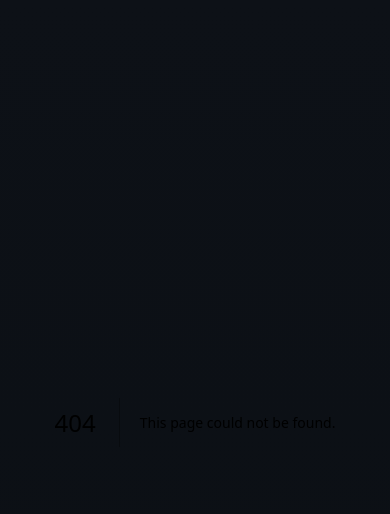
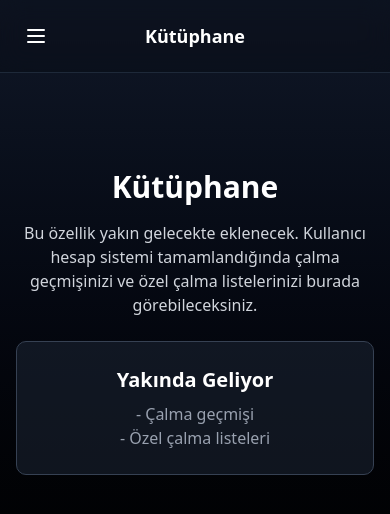
Before and after one commit to gamecholic/radiohead, a Next.js app: page /library in a window 390 px wide. Before the commit this address had no page. Shown: the top 514 px of the page. Built offline with nearby package versions, Linux system fonts and the light colour scheme.

Commit message:
feat(Navigation): update links in MobileMenu and Sidebar components for correct routing

```diff
--- /dev/null
+++ b/app/browse/page.tsx
@@ -0,0 +1,51 @@
+"use client";
+
+import { MobileMenu } from "@/components/layout/mobile-menu";
+import { useState } from "react";
+
+export default function BrowsePage() {
+  const [isMobileMenuOpen, setIsMobileMenuOpen] = useState(false);
+
+  return (
+    <div className="flex flex-col min-h-screen bg-gradient-to-b from-gray-900 to-black text-white">
+      {/* Mobile Header */}
+      <header className="flex items-center justify-between border-b border-gray-800 bg-black/20 p-4 backdrop-blur-md md:hidden">
+        <button
+          onClick={() => setIsMobileMenuOpen(true)}
+          className="text-white p-2 rounded-lg hover:bg-white/10 transition-colors"
+        >
+          <svg xmlns="http://www.w3.org/2000/svg" className="h-6 w-6" fill="none" viewBox="0 0 24 24" stroke="currentColor">
+            <path strokeLinecap="round" strokeLinejoin="round" strokeWidth={2} d="M4 6h16M4 12h16M4 18h16" />
+          </svg>
+        </button>
+        <h1 className="text-lg font-bold text-white">Keşfet</h1>
+        <div className="w-10"></div> {/* Spacer for alignment */}
+      </header>
+
+      <main className="flex-1 container mx-auto px-4 py-8">
+        <div className="max-w-2xl mx-auto text-center py-16">
+          <h1 className="text-3xl font-bold mb-4">Keşfet</h1>
+          <p className="text-gray-300 mb-6">
+            Bu özellik yakın gelecekte eklenecek. Kullanıcı hesap sistemi tamamlandığında radyo istasyonlarını kategorilere göre keşfedebileceksiniz.
+          </p>
+          <div className="bg-gray-800/50 border border-gray-700 rounded-lg p-6">
+            <h2 className="text-xl font-semibold mb-2">Yakında Geliyor</h2>
+            <p className="text-gray-400">
+              - Kategorilere göre radyo istasyonları
+              <br />
+              - Kişiselleştirilmiş öneriler
+              <br />
+              - Detaylı istasyon bilgileri
+            </p>
+          </div>
+        </div>
+      </main>
+
+      {/* Mobile Menu Overlay */}
+      <MobileMenu
+        isOpen={isMobileMenuOpen}
+        onClose={() => setIsMobileMenuOpen(false)}
+      />
+    </div>
+  );
+}
--- /dev/null
+++ b/app/library/page.tsx
@@ -0,0 +1,61 @@
+"use client";
+
+import { MobileMenu } from "@/components/layout/mobile-menu";
+import { useState } from "react";
+
+export default function LibraryPage() {
+  const [isMobileMenuOpen, setIsMobileMenuOpen] = useState(false);
+
+  return (
+    <div className="flex flex-col min-h-screen bg-gradient-to-b from-gray-900 to-black text-white">
+      {/* Mobile Header */}
+      <header className="flex items-center justify-between border-b border-gray-800 bg-black/20 p-4 backdrop-blur-md md:hidden">
+        <button
+          onClick={() => setIsMobileMenuOpen(true)}
+          className="text-white p-2 rounded-lg hover:bg-white/10 transition-colors"
+        >
+          <svg
+            xmlns="http://www.w3.org/2000/svg"
+            className="h-6 w-6"
+            fill="none"
+            viewBox="0 0 24 24"
+            stroke="currentColor"
+          >
+            <path
+              strokeLinecap="round"
+              strokeLinejoin="round"
+              strokeWidth={2}
+              d="M4 6h16M4 12h16M4 18h16"
+            />
+          </svg>
+        </button>
+        <h1 className="text-lg font-bold text-white">Kütüphane</h1>
+        <div className="w-10"></div> {/* Spacer for alignment */}
+      </header>
+
+      <main className="flex-1 container mx-auto px-4 py-8">
+        <div className="max-w-2xl mx-auto text-center py-16">
+          <h1 className="text-3xl font-bold mb-4">Kütüphane</h1>
+          <p className="text-gray-300 mb-6">
+            Bu özellik yakın gelecekte eklenecek. Kullanıcı hesap sistemi
+            tamamlandığında çalma geçmişinizi ve özel çalma listelerinizi burada
+            görebileceksiniz.
+          </p>
+          <div className="bg-gray-800/50 border border-gray-700 rounded-lg p-6">
+            <h2 className="text-xl font-semibold mb-2">Yakında Geliyor</h2>
+            <p className="text-gray-400">
+              - Çalma geçmişi
+              <br />- Özel çalma listeleri
+            </p>
+          </div>
+        </div>
+      </main>
+
+      {/* Mobile Menu Overlay */}
+      <MobileMenu
+        isOpen={isMobileMenuOpen}
+        onClose={() => setIsMobileMenuOpen(false)}
+      />
+    </div>
+  );
+}
--- a/components/layout/mobile-menu.tsx
+++ b/components/layout/mobile-menu.tsx
@@ -59,8 +59,8 @@ export function MobileMenu({ isOpen, onClose }: MobileMenuProps) {
           <nav className="px-4 py-2 space-y-1">
             {[
               { name: "Ana Sayfa", href: "/" },
-              { name: "Keşfet", href: "/" },
-              { name: "Kütüphane", href: "/" },
+              { name: "Keşfet", href: "/browse" },
+              { name: "Kütüphane", href: "/library" },
               { name: "Favoriler", href: "/favorites" },
             ].map((item) => (
               <Link
--- a/components/layout/sidebar.tsx
+++ b/components/layout/sidebar.tsx
@@ -13,8 +13,8 @@ export async function Sidebar() {
       <nav className="px-4 py-2">
         {[
           { name: "Ana Sayfa", href: "/" },
-          { name: "Keşfet", href: "/" },
-          { name: "Kütüphane", href: "/" },
+          { name: "Keşfet", href: "/browse" },
+          { name: "Kütüphane", href: "/library" },
           { name: "Favoriler", href: "/favorites" },
         ].map((item) => (
           <Link
```
